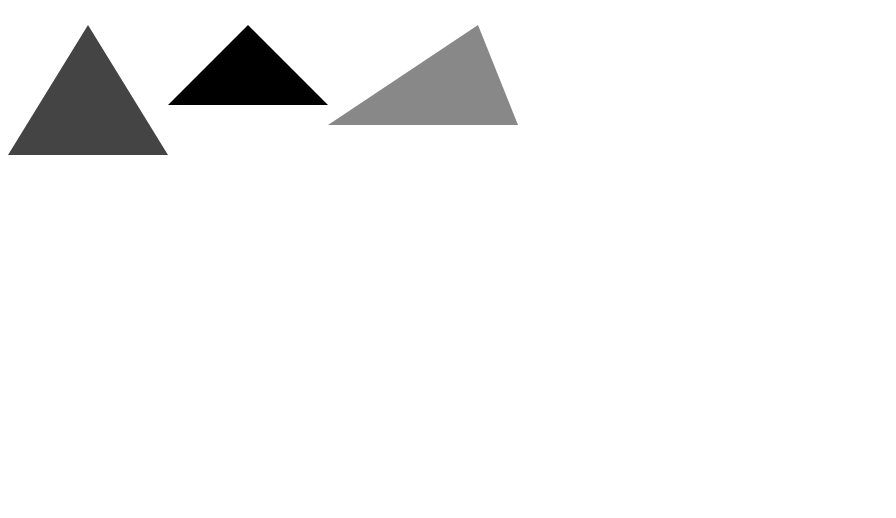
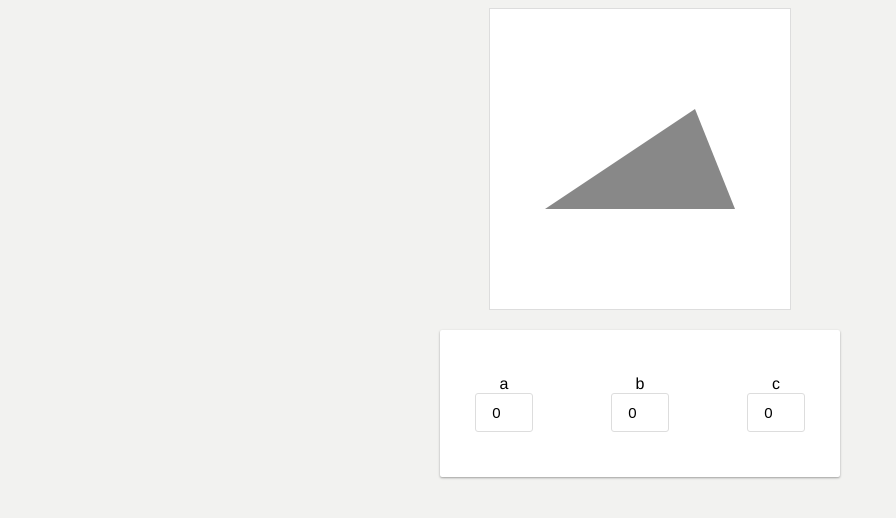
Before and after one commit to markdyousef/geometry-challenge, a React (Create React App) app: page / in a window 1280 px wide. Shown: the top 518 px of the page, without its empty margins (0-896 px from the left). Built offline with nearby package versions, Linux system fonts and the light colour scheme.

Commit message:
component for numerical input field for sides a,b,c

```diff
--- a/src/App.js
+++ b/src/App.js
@@ -1,18 +1,47 @@
 import React, { Component } from "react";
-import styled from "styled-components";
-import Triangle from "./Triangle";
+import styled, { injectGlobal } from "styled-components";
+import Triangle from "./components/Triangle";
+import Input from "./components/Input";
+
+injectGlobal`
+  body {
+    font-family: helvetica, sans-serif;
+    background: #F2F2F0;
+  }
+`;
 
 const Container = styled.section`
   display: flex;
+  flex-direction: column;
+  width: 100%;
+  align-items: center;
+`;
+
+const ControlsContainer = styled.div`
+  display: flex;
+  justify-content: space-between;
+  width: 340px;
+  background: #fff;
+  padding: 40px 30px;
+  margin: 20px;
+  border-radius: 2px;
+  box-shadow: 0 1px 3px rgba(0, 0, 0, 0.12), 0 1px 2px rgba(0, 0, 0, 0.24);
+  transition: all 0.3s cubic-bezier(0.25, 0.8, 0.25, 1);
+  :hover {
+    box-shadow: 0 14px 28px rgba(0, 0, 0, 0.25), 0 10px 10px rgba(0, 0, 0, 0.22);
+  }
 `;
 
 class App extends Component {
   render() {
     return (
       <Container>
-        <Triangle type="equilateral" />
-        <Triangle type="isosceles" />
         <Triangle type="scalene" />
+        <ControlsContainer>
+          <Input id="a" />
+          <Input id="b" />
+          <Input id="c" />
+        </ControlsContainer>
       </Container>
     );
   }
--- /dev/null
+++ b/src/components/Input.js
@@ -0,0 +1,45 @@
+import React from "react";
+import styled from "styled-components";
+
+const InputContainer = styled.div`
+  display: flex;
+  flex-direction: column;
+  align-items: center;
+  padding: 5px;
+`;
+
+const Input = styled.input`
+  padding: 10px 8px;
+  width: 40px;
+  border-radius: 3px;
+  border: 1px solid #ddd;
+  font-size: 15px;
+  outline: none;
+  text-align: center;
+`;
+
+export default class extends React.Component {
+  state = {
+    value: 0
+  };
+  handleChange = event => {
+    const input = event.target.value;
+    const value = input > -1 ? input : 0;
+    this.setState({ value });
+  };
+  render() {
+    return (
+      <InputContainer>
+        <label htmlFor={`input_${this.props.id}`}>{this.props.id}</label>
+        <Input
+          id={`input_${this.props.id}`}
+          value={this.state.value}
+          onChange={this.handleChange}
+          type="number"
+          minLength={1}
+          maxLength={1000}
+        />
+      </InputContainer>
+    );
+  }
+}
--- a/src/Triangle.js
+++ b/src/components/Triangle.js
@@ -1,7 +1,15 @@
 import React from "react";
 import styled from "styled-components";
 
-const TriangleContainer = styled.div``;
+const TriangleContainer = styled.div`
+  background: #fff;
+  border: 1px solid #ddd;
+  width: 300px;
+  height: 300px;
+  display: flex;
+  align-items: center;
+  justify-content: center;
+`;
 
 /**
  * Equilateral Triangle
```
